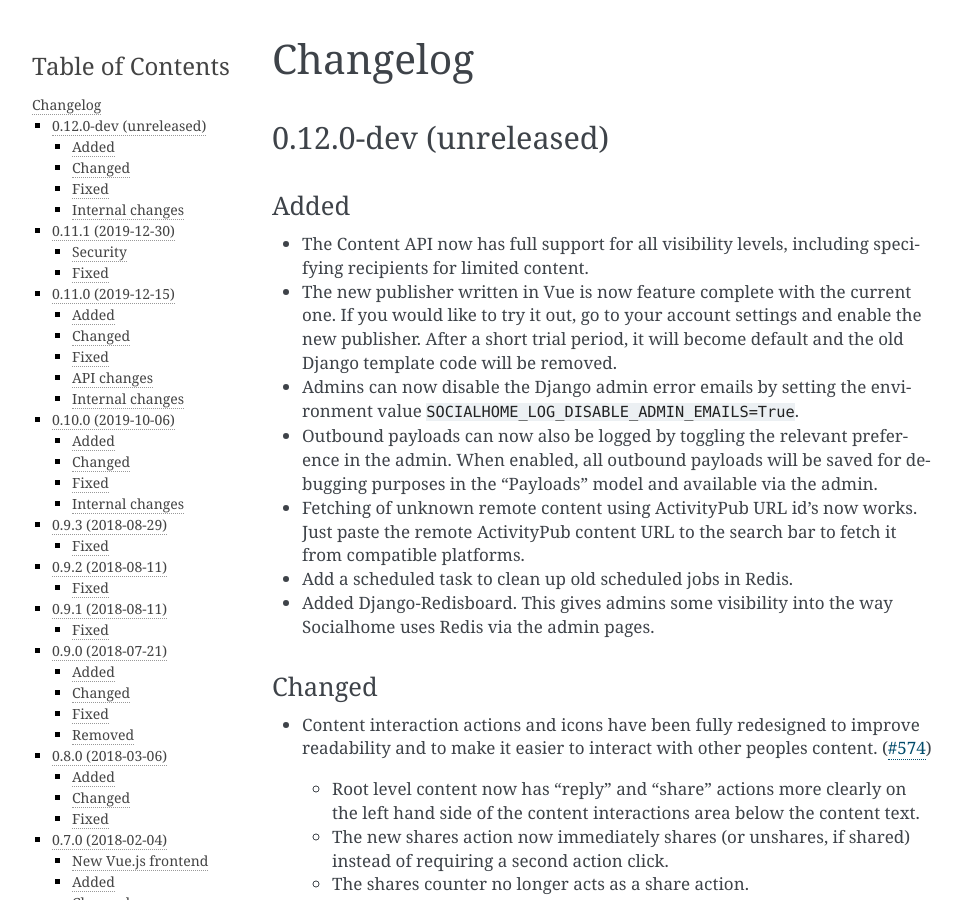
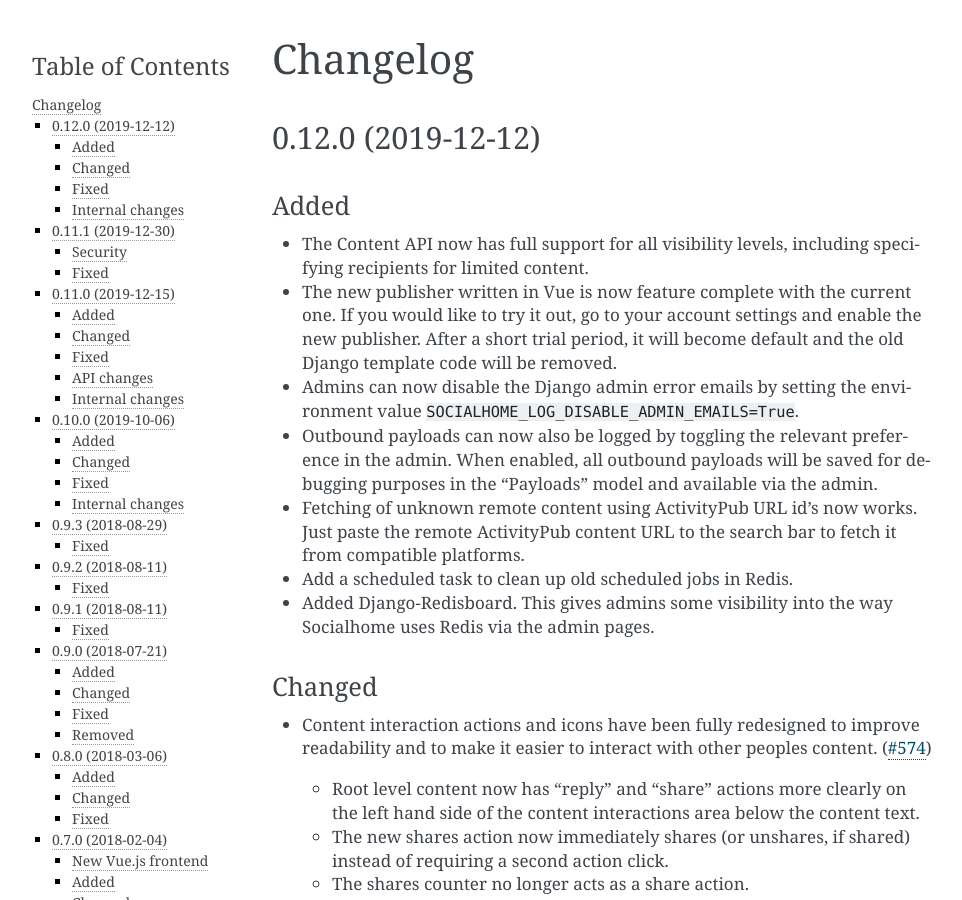
Before and after one commit to jaywink/socialhome, a Sphinx documentation site: the page built from docs/changelog.rst, in a window 1280 px wide and 900 px high. Shown: the whole window, without its empty margins (148-1110 px from the left). Built offline with Sphinx 7.4.7, drawn with Linux system fonts in a browser that asks for light colours.

Commit message:
Release 0.12.0 😲

```diff
--- a/docs/changelog.rst
+++ b/docs/changelog.rst
@@ -3,8 +3,8 @@
 Changelog
 =========
 
-0.12.0-dev (unreleased)
------------------------
+0.12.0 (2019-12-12)
+-------------------
 
 Added
 .....
--- a/docs/conf.py
+++ b/docs/conf.py
@@ -1,6 +1,6 @@
 #!/usr/bin/env python3
 # -*- coding: utf-8 -*-
-__version__ = "0.12.0-dev"
+__version__ = "0.12.0"
 
 # Federation documentation build configuration file, created by
 # sphinx-quickstart on Sun Oct  2 12:42:19 2016.
--- a/socialhome/__init__.py
+++ b/socialhome/__init__.py
@@ -1,5 +1,5 @@
 # -*- coding: utf-8 -*-
-__version__ = "0.12.0-dev"
+__version__ = "0.12.0"
 __version_info__ = tuple([int(num) if num.isdigit() else num for num in __version__.replace("-", ".", 1).split(".")])
 
 default_app_config = "socialhome.apps.SocialhomeConfig"
```
Also changed, not shown: other parts of docs/changelog.rst (+1 -1 lines).
